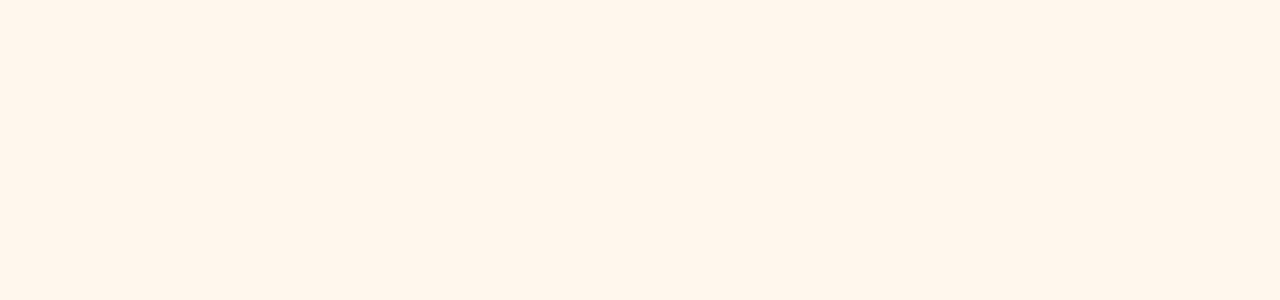
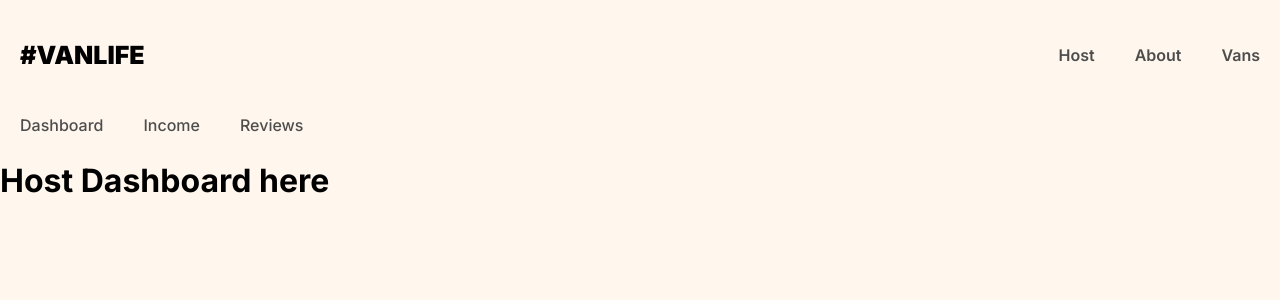
Before and after one commit to amuuo-dev/VanLife, a React (Vite) app: page /host in a window 1280 px wide. Before the commit this address had no page. Shown: the top 300 px of the page. Built offline with nearby package versions, Linux system fonts and the light colour scheme; what miragejs would draw is missing.

Commit message:
create a host and nest the dashboard,income and reviews pages and use Relative layout and index for maintenance of paths

```diff
--- a/components/Header.jsx
+++ b/components/Header.jsx
@@ -7,6 +7,7 @@
         #VanLife
       </Link>
       <nav>
+        <Link to="/host">Host</Link>
         <Link to="/about">About</Link>
         <Link to="/vans">Vans</Link>
       </nav>
--- /dev/null
+++ b/components/HostLayout.jsx
@@ -0,0 +1,15 @@
+import { Link, Outlet } from "react-router-dom";
+const HostLayout = () => {
+  return (
+    <>
+      <nav className="host-nav">
+        <Link to="/host/">Dashboard</Link>
+        <Link to="/host/income">Income</Link>
+        <Link to="/host/reviews">Reviews</Link>
+      </nav>
+      <Outlet />
+    </>
+  );
+};
+
+export default HostLayout;
--- /dev/null
+++ b/pages/Host/Dashboard.jsx
@@ -0,0 +1,9 @@
+const Dashboard = () => {
+  return (
+    <div>
+      <h1>Host Dashboard here</h1>
+    </div>
+  );
+};
+
+export default Dashboard;
--- /dev/null
+++ b/pages/Host/Income.jsx
@@ -0,0 +1,9 @@
+const Income = () => {
+  return (
+    <div>
+      <h1>Host Income here</h1>
+    </div>
+  );
+};
+
+export default Income;
--- /dev/null
+++ b/pages/Host/Reviews.jsx
@@ -0,0 +1,9 @@
+const Reviews = () => {
+  return (
+    <div>
+      <h1>Host Reviews here</h1>
+    </div>
+  );
+};
+
+export default Reviews;
--- a/src/App.jsx
+++ b/src/App.jsx
@@ -5,16 +5,26 @@
 import "../server"; // Import the server
 import VanDetail from "../pages/Vans/VanDetail";
 import Layout from "../components/Layout";
+import Dashboard from "../pages/Host/Dashboard";
+import Reviews from "../pages/Host/Reviews";
+import Income from "../pages/Host/Income";
+import HostLayout from "../components/HostLayout";
 const App = () => {
   return (
     <div>
       <BrowserRouter>
         <Routes>
-          <Route element={<Layout />}>
-            <Route path="/" element={<Home />} />
-            <Route path="/about" element={<About />} />
-            <Route path="/vans" element={<Vans />} />
-            <Route path="/vans/:id" element={<VanDetail />} />
+          <Route path="/" element={<Layout />}>
+            <Route index element={<Home />} />
+            <Route path="about" element={<About />} />
+            <Route path="vans" element={<Vans />} />
+            <Route path="vans/:id" element={<VanDetail />} />
+
+            <Route path="/host" element={<HostLayout />}>
+              <Route index element={<Dashboard />} />
+              <Route path="income" element={<Income />} />
+              <Route path="reviews" element={<Reviews />} />
+            </Route>
           </Route>
         </Routes>
       </BrowserRouter>
--- a/src/index.css
+++ b/src/index.css
@@ -1,9 +1,7 @@
 @import url("https://fonts.googleapis.com/css2?family=Inter:wght@100..900&display=swap");
-
 * {
   box-sizing: border-box;
 }
-
 html,
 body {
   margin: 0;
@@ -11,23 +9,19 @@
   background-color: #fff7ed;
   font-family: "Inter", sans-serif;
 }
-
 body::-webkit-scrollbar {
   display: none;
 }
-
 body {
   -ms-overflow-style: none;
   scrollbar-width: none;
 }
-
 header {
   height: 110px;
   display: flex;
   align-items: center;
   padding-block: 10px;
 }
-
 header .site-logo {
   color: black;
   margin-right: auto;
@@ -35,19 +29,16 @@
   font-weight: 900;
   font-size: 25px;
 }
-
 header a {
   text-decoration: none;
   color: #4d4d4d;
   font-weight: 600;
   padding: 5px 20px;
 }
-
 header a:hover {
   color: #161616;
   text-decoration: underline;
 }
-
 .link-button {
   display: inline-block;
   text-align: center;
@@ -60,11 +51,9 @@
   cursor: pointer;
   transition: transform 0.1s ease-in-out;
 }
-
 .link-button:hover {
   transform: translate(1px, 1px);
 }
-
 /*** HOME PAGE ***/
 .home-container {
   background: linear-gradient(0deg, rgba(0, 0, 0, 0.46), rgba(0, 0, 0, 0.46)),
@@ -77,17 +66,14 @@
   color: white;
   padding: 45px 23px;
 }
-
 .home-container h1 {
   font-weight: 700;
   font-size: 2.25rem;
   line-height: 42px;
 }
-
 .home-container p {
   line-height: 24px;
 }
-
 .home-container a {
   display: inline-block;
   text-align: center;
@@ -103,30 +89,24 @@
   cursor: pointer;
   transition: transform 0.1s ease-in-out;
 }
-
 .home-container a:hover {
   transform: translate(1px, 1px);
 }
-
 /*** ABOUT PAGE ***/
 .about-hero-image {
   max-width: 100%;
 }
-
 .about-page-content {
   padding-inline: 23px;
   color: #161616;
   margin-bottom: 55px;
 }
-
 .about-page-content h1 {
   line-height: 38px;
 }
-
 .about-page-content p {
   line-height: 22px;
 }
-
 .about-page-cta {
   background-color: #ffcc8d;
   color: #161616;
@@ -135,23 +115,19 @@
   margin-inline: 27px;
   border-radius: 5px;
 }
-
 .about-page-cta h2 {
   margin: 0;
   padding-block: 37px;
 }
-
 .about-page-cta .link-button {
   background-color: #161616;
   color: white;
   border-radius: 10px;
 }
-
 /*** VAN PAGES ***/
 .van-list-container {
   padding-inline: 23px;
 }
-
 .van-list {
   display: grid;
   grid-template-columns: 1fr 1fr;
@@ -159,22 +135,18 @@
   gap: 34px;
   margin-top: 57px;
 }
-
 .van-tile a {
   color: #161616;
   text-decoration: none;
 }
-
 .van-tile img {
   max-width: 100%;
   border-radius: 5px;
 }
-
 .van-list-container button {
   margin-right: 20px;
   cursor: pointer;
 }
-
 .van-type {
   height: 34px;
   padding: 6px 26px;
@@ -186,34 +158,27 @@
   color: #4d4d4d;
   transition: 200ms all cubic-bezier(0.4, 0, 0.2, 1);
 }
-
 .van-type:hover {
   color: #ffead0;
 }
-
 .van-type:focus {
   outline: none;
 }
-
 .van-type.selected {
   color: #ffead0;
 }
-
 .van-type.simple:hover,
 .van-type.simple.selected {
   background-color: #e17654;
 }
-
 .van-type.rugged:hover,
 .van-type.rugged.selected {
   background-color: #115e59;
 }
-
 .van-type.luxury:hover,
 .van-type.luxury.selected {
   background-color: #161616;
 }
-
 .van-type.clear-filters {
   margin-left: -20px;
   height: 34px;
@@ -226,58 +191,59 @@
   background-color: transparent;
   color: #4d4d4d;
 }
-
 i[class*="van-type-"] {
   padding: 7px 14px;
 }
 .van-detail-container {
   padding: 27px;
 }
-
 .van-detail-container .back-button {
   color: black;
   text-decoration: none;
 }
-
-.van-detail-container .back-button:visited {
-}
-
 .van-detail-container .back-button span {
   text-decoration: underline;
 }
-
 .van-detail {
   display: flex;
   flex-direction: column;
   color: #161616;
 }
-
 .van-detail img {
   border-radius: 5px;
   margin-block: 47px;
 }
-
 .van-detail h2 {
   font-size: 2rem;
   margin-bottom: 10px;
 }
-
 .van-detail > i {
   align-self: flex-start;
 }
-
 .van-detail .van-price {
   font-size: 1.25rem;
   margin-bottom: 10px;
 }
-
 .van-detail .van-price span {
   font-weight: 700;
   font-size: 1.5rem;
 }
-
 .van-detail .link-button {
   background-color: #ff8c38;
   color: white;
   font-size: 1.125rem;
 }
+.host-nav {
+  display: flex;
+}
+.host-nav a {
+  text-decoration: none;
+  color: #4d4d4d;
+  font-weight: 500;
+  padding: 5px 20px;
+}
+.host-nav a:hover {
+  color: #161616;
+  text-decoration: underline;
+  font-weight: 600;
+}
```
Also changed, not shown: 1 other file (tests, documents, lock files or other folders).
